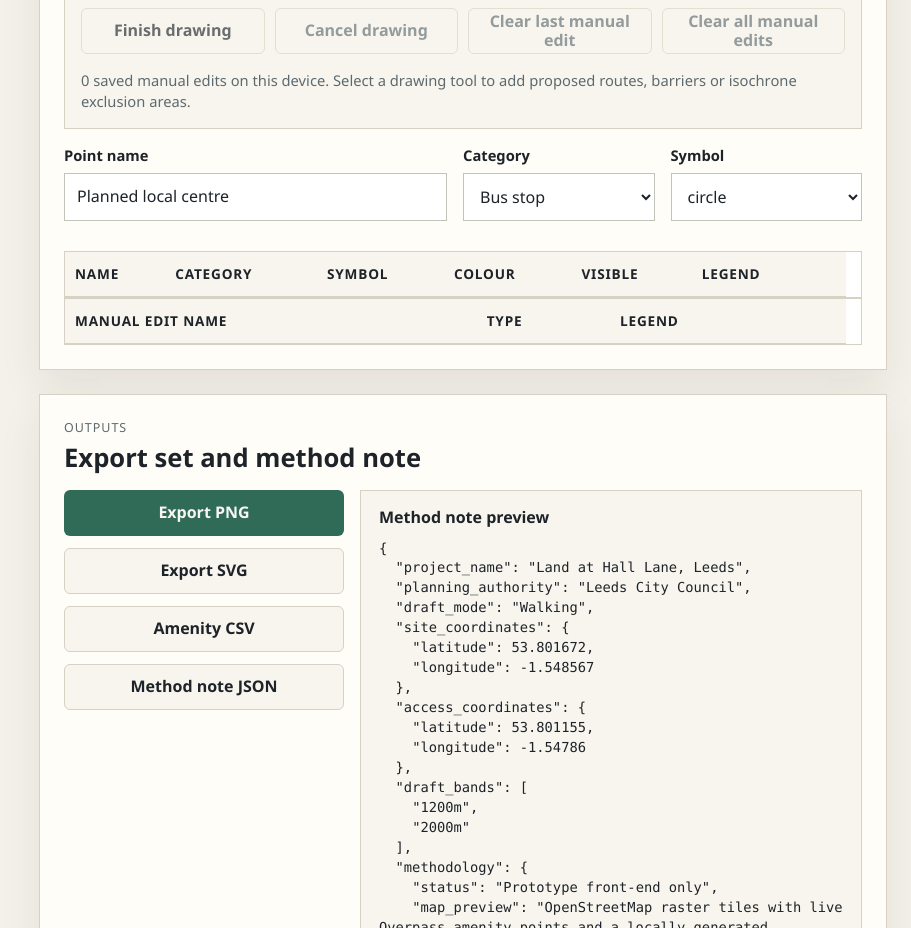
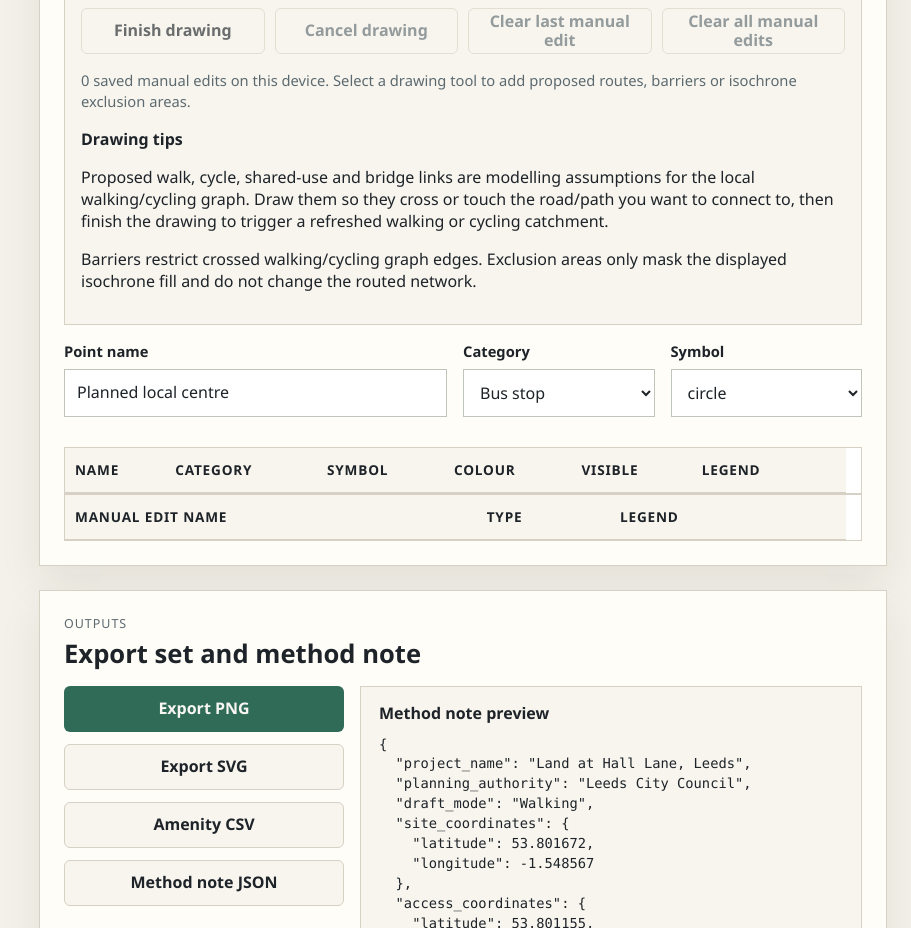
Before and after one commit to e-gorton/isochroneMapToolWalk, a website: page isochroneMapTool-main/index.html in a window 1280 px wide. Shown: the part 1360-2288 px from the top of the page, without its empty margins (369-1280 px from the left). Drawn offline with Linux system fonts and the light colour scheme.

Commit message:
Add manual editing guidance

```diff
--- a/isochroneMapTool-main/index.html
+++ b/isochroneMapTool-main/index.html
@@ -245,7 +245,7 @@
               </div>
               <label>
                 <span>Bus note</span>
-                <textarea id="busNote" rows="3">Bus catchments are indicative OpenStreetMap bus-route corridor outputs. They are generated from mapped OSM bus route relations serving stops near the site and include pedestrian access from the site/access point to the boarding stop, based on a 4.8 kph walking speed. Remaining time within each band is applied to in-vehicle bus travel using an assumed bus speed of 18 kph. The outputs do not include timetable availability, service frequency, interchanges, disruption or live running.</textarea>
+                <textarea id="busNote" rows="3">Bus catchments are indicative OpenStreetMap bus-route corridor outputs. They are generated from mapped OSM bus route relations serving stops near the site and include pedestrian access from the site/access point to the boarding stop, based on a 4.8 kph walking speed. Remaining time within each band is applied to in-vehicle bus travel using an assumed bus speed of 18 kph. The outputs do not include timetable availability, service frequency, waiting time, interchanges, disruption or live running.</textarea>
               </label>
             </div>
           </details>
@@ -347,6 +347,19 @@
               <p id="manualEditStatus" class="helper-text" aria-live="polite">
                 Select a drawing tool to add proposed routes, barriers or isochrone exclusion areas.
               </p>
+
+              <div class="manual-edit-guidance" aria-label="Manual edit guidance">
+                <strong>Drawing tips</strong>
+                <p>
+                  Proposed walk, cycle, shared-use and bridge links are modelling assumptions for the local
+                  walking/cycling graph. Draw them so they cross or touch the road/path you want to connect to,
+                  then finish the drawing to trigger a refreshed walking or cycling catchment.
+                </p>
+                <p>
+                  Barriers restrict crossed walking/cycling graph edges. Exclusion areas only mask the displayed
+                  isochrone fill and do not change the routed network.
+                </p>
+              </div>
             </div>
 
             <div class="manual-point-bar">
```
